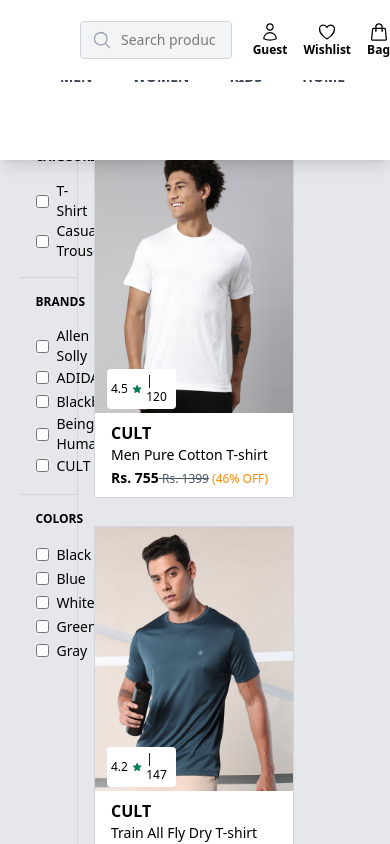
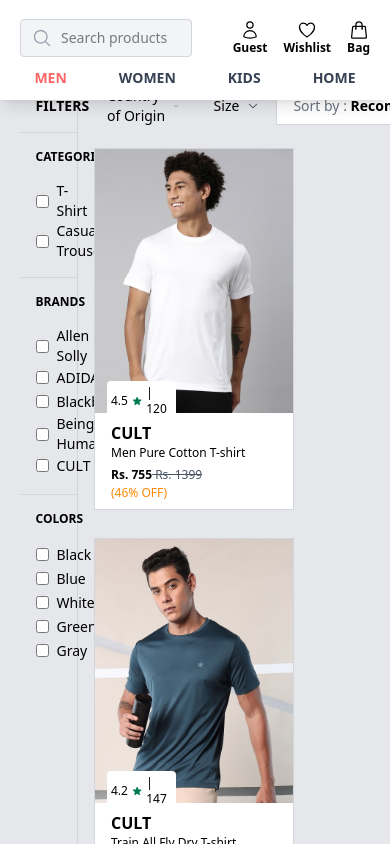
Before and after one commit to bhargav-parashar/vyoma, a React (Vite) app in the folder frontend/: page / in a window 390 px wide. Built offline with nearby package versions, Linux system fonts and the light colour scheme.

Commit message:
feat: responsiveness added to cart and wishlist

```diff
--- a/frontend/src/components/CartTotal/CartTotal.jsx
+++ b/frontend/src/components/CartTotal/CartTotal.jsx
@@ -6,7 +6,7 @@ const CartTotal = ({setIsCheckoutModalOpen}) => {
     setIsCheckoutModalOpen(true);
   }
   return (
-    <div className="ml-5 my-2 bg-white rounded border border-gray-300 p-4">
+    <div className="md:ml-5 my-2 bg-white rounded border border-gray-300 p-4">
       <p className="text-sm font-semibold text-gray-600">{`PRICE DETAILS (${cartItems.length} Items) `}</p>
       <p className="my-4 text-sm  flex justify-between">
         <span>{`Total MRP`}</span>
--- a/frontend/src/components/Header/Header.jsx
+++ b/frontend/src/components/Header/Header.jsx
@@ -18,8 +18,8 @@ const Header = () => {
     handleMouseLeave,
     clearFilters,
     handleSearch,
+    productsFilters
   } = useContext(FilterContext);
-
 
   const navigate = useNavigate();
 
@@ -147,8 +147,9 @@ const Header = () => {
 
 
       {/* MOBILE HEADER*/}
-      <div className=" md:hidden   bg-white h-40 px-10 shadow-lg z-22 fixed w-[100%]" >
-      <div className=" md:hidden sm:flex items-center justify-between bg-white h-20 px-10  z-20 fixed w-[100%] ">
+      <div className=" md:hidden sm:flex-col  bg-white h-25 shadow-lg z-22 fixed w-[100%] " >
+
+        <div className="flex items-center justify-between bg-white h-15 px-5 mt-2 w-[100%] ">
           {/*SEARCH BAR*/}
 
           <div className="h-[100%] flex items-center justify-start w-[70%] gap-7 ">
@@ -190,22 +191,21 @@ const Header = () => {
           </div>
 
         </div>
-      <div className="flex justify-start gap-0 text-sm font-bold text-gray-700 h-[100%]">
+
+        <div className="flex justify-center  gap-3 text-sm font-bold text-gray-700">
               {tabs.map((item) => (
                 <div key={item.id} className="h-[100%]">
                   <div
                     className={` cursor-pointer  flex justify-center items-center px-5 h-[96%] `}
-                  onMouseEnter={() => handleMouseEnter(item.id)}
-                  onMouseLeave={() => handleMouseLeave()}
+
                   >
-                  <p onClick={() => handleSectionClick(item.value)}>
+                    <p className={`${item.value.toLowerCase() == productsFilters.section[0] ? getBgColor(item.id).replace("bg","text") : ``}`}  onClick={() => handleSectionClick(item.value)}>
                       {item.value}
                     </p>
                   </div>
 
                   <div
-                  onMouseEnter={() => handleMouseEnter(item.id)}
-                  onMouseLeave={() => handleMouseLeave()}
+
                     className={`${
                       item.id == hoveredTab ? getBgColor(item.id) : ``
                     } h-[4%]`}
@@ -213,6 +213,7 @@ const Header = () => {
                 </div>
               ))}
         </div>
+
       </div>
 
     </div>
--- a/frontend/src/components/ProductCard/CartCard.jsx
+++ b/frontend/src/components/ProductCard/CartCard.jsx
@@ -41,17 +41,17 @@ const CartCard = ({ item }) => {
 
   return (
     <div
-      className=" w-[100%] h-40 flex relative bg-white rounded my-2 border border-gray-300 cursor-pointer "
+      className=" w-[100%]  sm:h-30 md:h-40 flex relative bg-white rounded my-2 border border-gray-300 cursor-pointer"
       onClick={() => handleItemClick()}
     >
       <div className=" w-3/12 p-2">
         <img alt="product" src={imageSrc} className="h-[100%]" />
       </div>
       <div className=" w-9/12 p-2">
-        <p className="text-sm font-bold">{item.brand}</p>
-        <p className="text-sm ">{item.name}</p>
-        <p className="text-sm text-gray-500">Sold by: RetailNet</p>
-        <p className="mt-2 text-sm font-bold">
+        <p className="sm:text-xs md:text-sm font-bold">{item.brand}</p>
+        <p className="sm:text-xs md:text-sm ">{item.name}</p>
+        <p className="sm:text-xs md:text-sm text-gray-500">Sold by: RetailNet</p>
+        <p className="sm:mt-1 md:mt-2 sm:text-xs md:text-sm font-bold">
           <span className="mr-2">{`Size: ${item.size}`}</span>
           <span className="pr-2">Qty: </span>
           <span>
@@ -72,12 +72,12 @@ const CartCard = ({ item }) => {
             </button>
           </span>
         </p>
-        <p className="mt-2 text-sm">
+        <p className="sm:mt-1 md:mt-2 sm:text-xs md:text-sm">
           <span className="font-semibold ">{`Rs. ${item.price.discounted}`}</span>
           <span className=" text-gray-600 line-through ">{` Rs. ${item.price.original}`}</span>
           <span className=" text-orange-400 ">{` (${item.price.discount}% OFF)`}</span>
         </p>
-        <p className="mt-2 text-sm ">7 days return available</p>
+        <p className="sm:mt-1 md:mt-2 sm:text-xs md:text-sm">7 days return available</p>
       </div>
       <div
         className="absolute top-2 right-3 flex items-center justify-center bg-gray-200 p-1 w-7 h-7 rounded-full cursor-pointer"
--- a/frontend/src/components/ProductCard/ProductCard.jsx
+++ b/frontend/src/components/ProductCard/ProductCard.jsx
@@ -25,11 +25,14 @@ const ProductCard = ({
       <img alt="product" src={imageSrc} className="h-[77%]" />
       <div className="px-4 py-2">
         {!isForWishlist && <p className="font-semibold">{item.brand}</p>}
-        <p className="text-sm truncate w-[800px] ">{item.name}</p>
+        <p className="md:text-sm sm:text-xs truncate w-[800px] ">{item.name}</p>
         <p>
-          <span className="font-semibold text-sm">{`Rs. ${item.price.discounted}`}</span>
+          <span className="font-semibold md:text-sm sm:text-xs">{`Rs. ${item.price.discounted}`}</span>
           <span className=" text-gray-600 line-through text-xs">{` Rs. ${item.price.original}`}</span>
-          <span className=" text-orange-400 text-xs">{` (${item.price.discount}% OFF)`}</span>
+          <span className="sm:hidden md:inline text-orange-400 text-xs ">{` (${item.price.discount}% OFF)`}</span>
+        </p>
+         <p className="md:hidden text-orange-400 text-xs">
+          {` (${item.price.discount}% OFF)`}
         </p>
         {!isForWishlist && (
           <div className="absolute bottom-22 left-3 flex items-center gap-1 bg-white p-1 w-[35%] rounded">
--- a/frontend/src/hooks/useApplyFilter.jsx
+++ b/frontend/src/hooks/useApplyFilter.jsx
@@ -3,7 +3,6 @@ import { useSearchParams } from "react-router-dom";
 import { applyFilter } from "../utilities/applyFilter";
 import { applySort } from "../utilities/applySort";
 import { applySearch } from "../utilities/applySearch";
-//import allProducts from "../constants/products.json";
 import {allProducts} from "../constants/productList.json";
 
 const useApplyFilter = ({
--- a/frontend/src/pages/Cart/CartPage.jsx
+++ b/frontend/src/pages/Cart/CartPage.jsx
@@ -28,9 +28,12 @@ const CartPage = () => {
 
 
   return (
-    <div className={`pt-25 px-20 bg-gray-200 min-h-screen` }>
+    <div className={`md:pt-25 sm:pt-30 md:px-20 sm:px-5 bg-gray-200 min-h-screen pb-1 ` }>
       {cartItems.length > 0 && (
-        <div className=" flex gap-5">
+
+        //DESKTOP
+        <div className = "sm:hidden md:block">
+          <div className="flex gap-5">
             <div className="w-[60%]">
               {cartItems.map((item) => (
                 <CartCard key={item.id} item={item} />
@@ -40,10 +43,30 @@ const CartPage = () => {
               <CartTotal setIsCheckoutModalOpen={setIsCheckoutModalOpen} />
             </div>
           </div>
+        </div>
       )}
+
+      {cartItems.length > 0 && (
+
+        //MOBILE
+        <div className = "md:hidden">
+          <div className="flex-col">
+            <div className="w-[100%]">
+              {cartItems.map((item) => (
+                <CartCard key={item.id} item={item} />
+              ))}
+            </div>
+            <div className="w-[100%]  border-gray-300 border-t-1">
+              <CartTotal setIsCheckoutModalOpen={setIsCheckoutModalOpen} />
+            </div>
+          </div>
+        </div>
+      )}
+
+
       {cartItems.length == 0 && (
-        <div className="pt-20 flex flex-col items-center ">
-          <div className="w-[27%]  text-center">
+        <div className=" sm:pt-10 md:pt-20 flex flex-col items-center ">
+          <div className="sm:w-[60%] md:w-[27%]  text-center">
             <p className="font-bold mb-5">YOUR BAG IS EMPTY</p>
             <p className="text-gray-500 text-justify mb-5">
               There is nothing in your bag. Let's add some items.
--- a/frontend/src/pages/Wishlist/Wishlist.jsx
+++ b/frontend/src/pages/Wishlist/Wishlist.jsx
@@ -54,7 +54,7 @@ const Wishlist = () => {
   return (
     <div className={`min-h-screen  bg-gray-200 overflow-x-hidden`}>
       {wishlistItems.length > 0 && (
-        <p className="pt-25 px-20">
+        <p className="md:pt-25 sm:pt-30 md:px-20 sm:px-5">
           <span className="font-bold">{`My Wishlist `}</span>
           <span>{`${wishlistItems.length} items `}</span>
         </p>
@@ -62,10 +62,10 @@ const Wishlist = () => {
       <div
         className={`${
           wishlistItems.length == 0 ? `pt-25` : `pt-5`
-        }  flex flex-wrap flex-row justify-start gap-6 bg-gray-200 px-20`}
+        }  flex flex-wrap flex-row justify-start gap-6 bg-gray-200 sm:px-5 md:px-20`}
       >
         {wishlistItems.map((item) => (
-          <div key={item.id} className="w-50 my-2">
+          <div key={item.id} className="sm:w-38 md:w-50 my-2">
             <ProductCard
               item={item}
               isForWishlist
@@ -78,8 +78,8 @@ const Wishlist = () => {
         ))}
       </div>
       {wishlistItems.length == 0 && (
-        <div className="pt-20 flex flex-col items-center ">
-          <div className="w-[27%]  text-center">
+        <div className="sm:pt-10 md:pt-20 flex flex-col items-center ">
+          <div className="sm:w-[60%] md:w-[27%]  text-center">
             <p className="font-bold mb-5">YOUR WISHLIST IS EMPTY</p>
             <p className="text-gray-500 text-justify mb-5">
               Add items that you like to your wishlist. Review them anytime and
```
Lines whose indentation alone changed are shown as unchanged.
